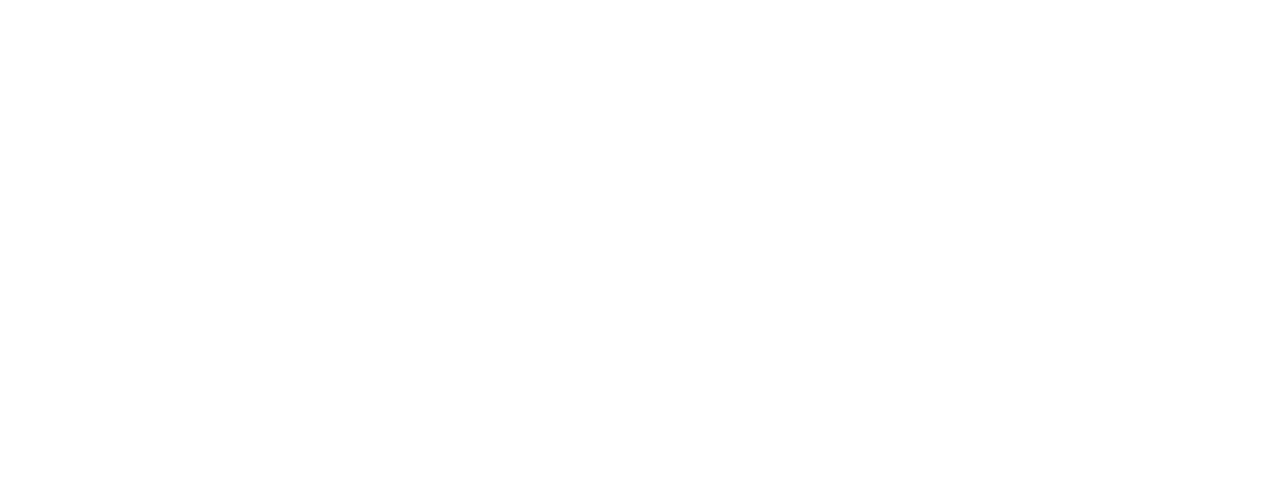
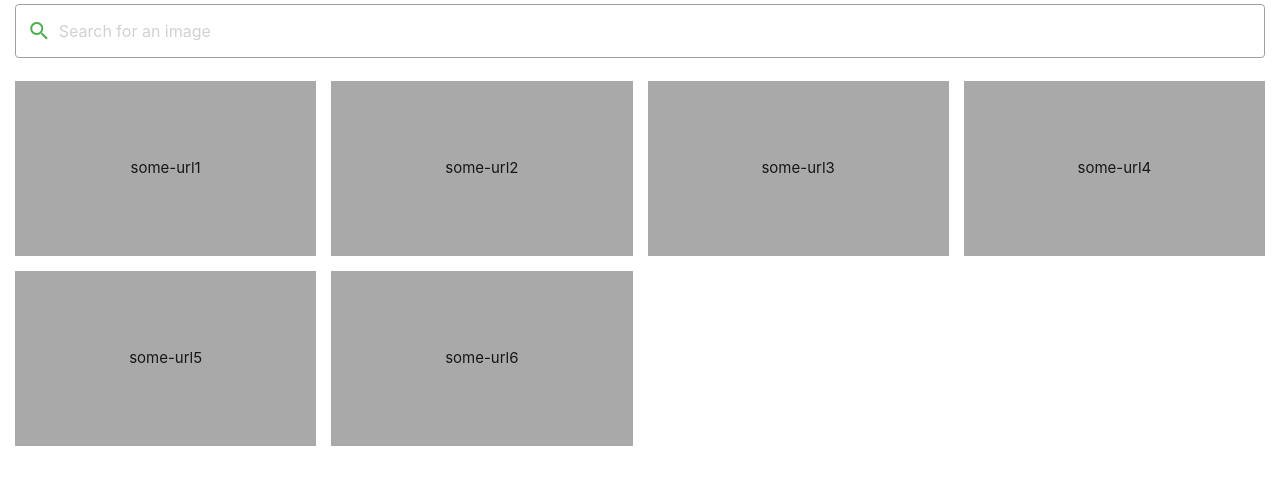
Before and after one commit to jpz95/imgur-search, a Next.js app: page /search-results/1 in a window 1280 px wide. Shown: the top 484 px of the page. Built offline with nearby package versions, Linux system fonts and the light colour scheme.

Commit message:
Organizes search results

```diff
--- a/pages/search-results/[searchId].tsx
+++ b/pages/search-results/[searchId].tsx
@@ -1,12 +1,27 @@
-import { useRouter } from 'next/router'
+import styles from '../../styles/pages/SearchResults.module.scss'
+
+import SearchBar from '../../components/SearchBar/SearchBar'
 
 const SearchResult = (props: Props) => {
-  const router = useRouter()
-  const { searchId } = router.query
+  const results = [
+    { url: 'some-url1', likes: 1 },
+    { url: 'some-url2', likes: 2 },
+    { url: 'some-url3', likes: 3 },
+    { url: 'some-url4', likes: 4 },
+    { url: 'some-url5', likes: 5 },
+    { url: 'some-url6', likes: 6 },
+  ]
 
   return (
-    <div className="searchResult">
-
+    <div className={styles.searchResult}>
+      <header className={styles.searchResultHeader}>
+        <SearchBar></SearchBar>
+      </header>
+      <main className={styles.searchResults}>
+        {results.map((result) => (
+          <span className={styles.items} key={result.likes}>{result.url}</span>
+        ))}
+      </main>
     </div>
   )
 }
--- a/styles/generic/globals.scss
+++ b/styles/generic/globals.scss
@@ -1,9 +1,14 @@
 html,
 body {
+  height: 100%;
   padding: 0;
   margin: 0;
   font-family: -apple-system, BlinkMacSystemFont, Segoe UI, Roboto, Oxygen,
     Ubuntu, Cantarell, Fira Sans, Droid Sans, Helvetica Neue, sans-serif;
+}
+
+body > * {
+  height: 100%;
 }
 
 a {
--- /dev/null
+++ b/styles/pages/SearchResults.module.scss
@@ -0,0 +1,24 @@
+.searchResult {
+  display: flex;
+  flex-direction: column;
+  padding: 0.25em 1em;
+  height: 100%;
+}
+
+.searchResults {
+  flex: 1;
+  display: grid;
+  grid-auto-rows: 0.25fr;
+  grid-template-columns: repeat(4, 1fr);
+  gap: 1em;
+  place-items: stretch;
+  margin-top: 1.5em;
+  overflow-y: auto;
+}
+
+.items {
+  display: flex;
+  align-items: center;
+  justify-content: center;
+  background-color: #a9a9a9;
+}
```
